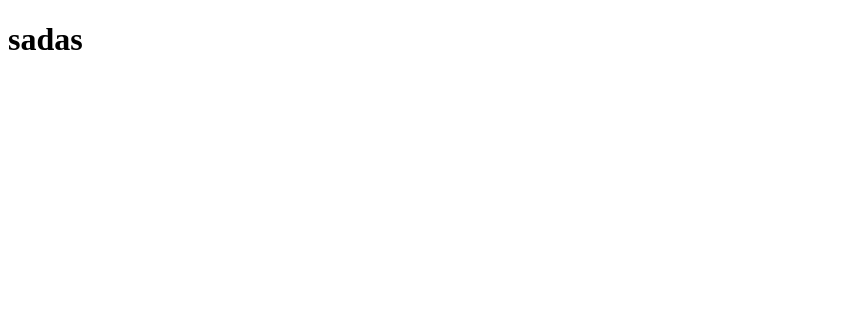
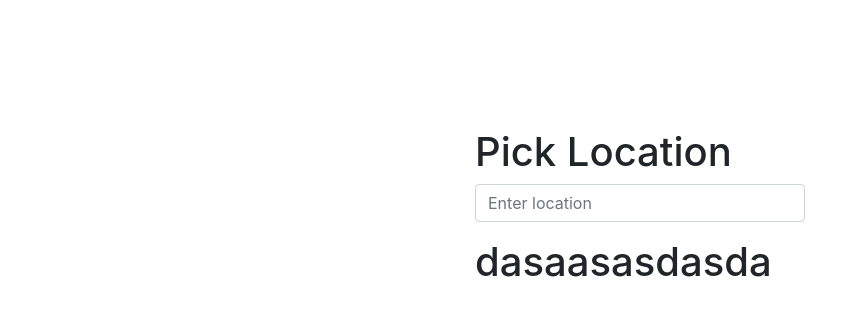
Before and after one commit to Koulinn/weather-app-bench, a React (Create React App) app: page / in a window 1280 px wide. Shown: the top 316 px of the page, without its empty margins (0-859 px from the left). Built offline with nearby package versions, Linux system fonts and the light colour scheme.

Commit message:
information is received to the app component

```diff
--- a/package.json
+++ b/package.json
@@ -11,7 +11,10 @@
     "react-bootstrap": "^1.6.3",
     "react-dom": "^17.0.2",
     "react-icons": "^4.2.0",
+    "react-router-dom": "^5.3.0",
     "react-scripts": "4.0.3",
+    "redux": "^4.1.1",
+    "unix-timestamp": "^0.2.0",
     "web-vitals": "^1.1.2"
   },
   "scripts": {
--- a/src/App.js
+++ b/src/App.js
@@ -1,10 +1,21 @@
+import { Container } from "react-bootstrap";
+import  Home  from "./views/Home";
+import { Route, BrowserRouter as Router } from 'react-router-dom';
+import 'bootstrap/dist/css/bootstrap.min.css';
+import {useState, useEffect} from 'react'
+
 
 
 function App() {
+  const [locationValue, setLocationValue]= useState('')
   return (
-    <div className="App">
-     <h1>sadas</h1>
-    </div>
+    <Container className="max-size" fluid>
+      <Router>
+        <Route path="/" exact render={(routerProps) =>
+          <Home {...routerProps} setLocationValue={setLocationValue}/>}>
+        </Route>
+      </Router>
+    </Container>
   );
 }
 
--- /dev/null
+++ b/src/components/Shared/Header.jsx
@@ -0,0 +1,19 @@
+import React from 'react'
+import { Form } from 'react-bootstrap'
+
+function Header({setLocationValue}) {
+
+
+    return (
+        <div>
+            <h1>Pick Location</h1>
+            <Form>
+                <Form.Group controlId="locationForm">
+                    <Form.Control type="text" placeholder="Enter location" onChange={e=> setLocationValue(e.target.value)}/>
+                </Form.Group>
+            </Form>
+        </div>
+    )
+}
+
+export default Header
--- a/src/styles/index.css
+++ b/src/styles/index.css
@@ -0,0 +1,10 @@
+#root{
+    display: flex;
+    justify-content: center;
+    align-items: center;
+    margin-top: 128px;
+}
+
+.max-size{
+    max-width: 360px;
+}
--- /dev/null
+++ b/src/views/Home.jsx
@@ -0,0 +1,14 @@
+import React from 'react'
+import Header from '../components/Shared/Header'
+import {useState, useEffect} from 'react'
+
+function Home({setLocationValue}) {
+    return (
+        <div>
+            <Header setLocationValue={setLocationValue} />
+            <h1>dasaasasdasda</h1>
+        </div>
+    )
+}
+
+export default Home
```
Also changed, not shown: src/components/Shared/CardComp.jsx (added, +11 -0 lines), 1 other file (tests, documents, lock files or other folders).
